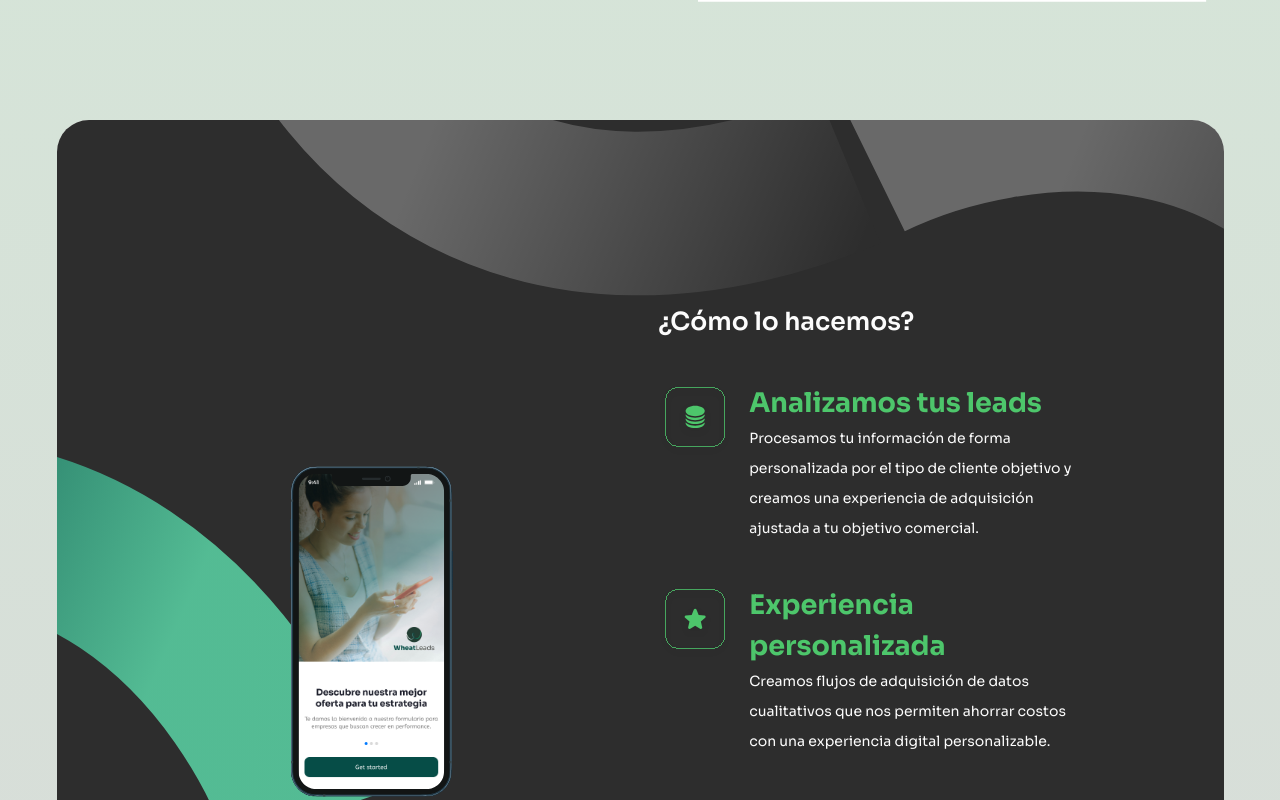
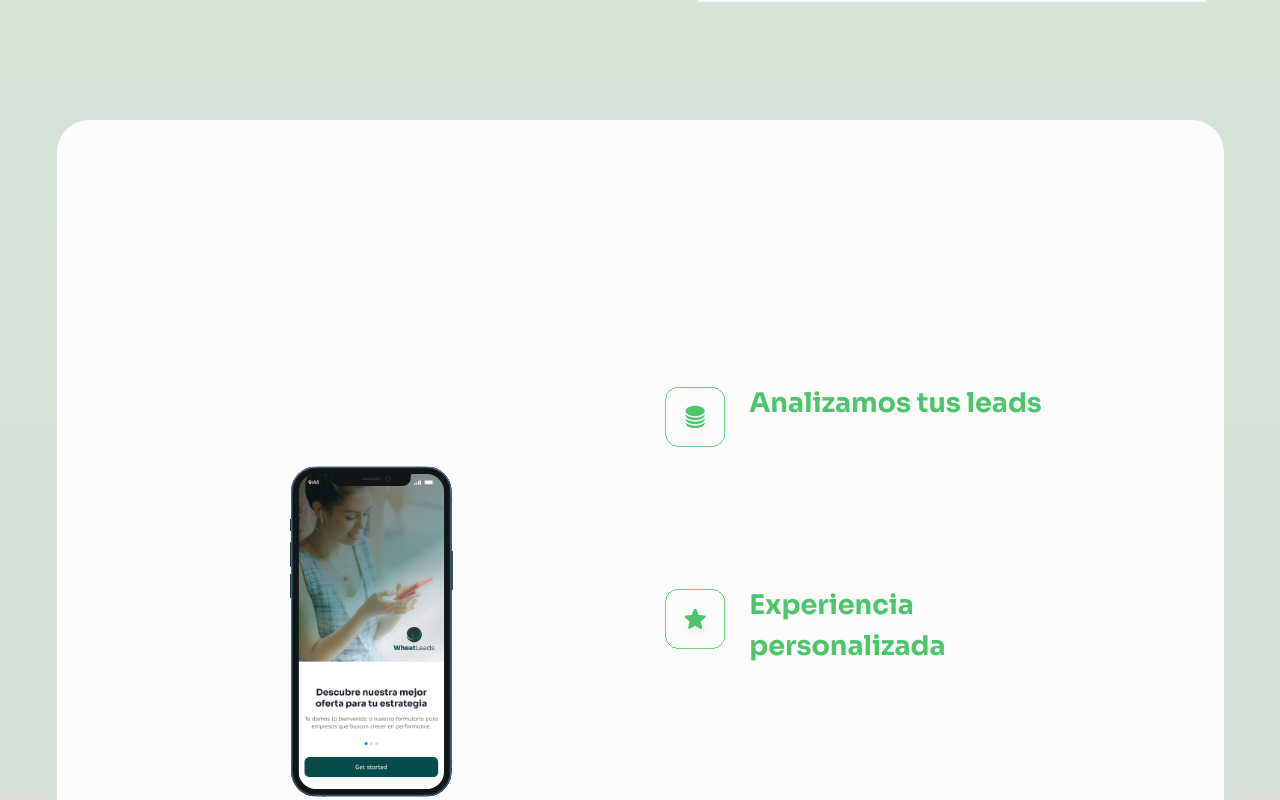
Before and after one commit to germangguerci/wheatleads, a Next.js app: page / in a window 1280 px wide. Shown: the part 2180-2980 px from the top of the page. Built offline with nearby package versions, Linux system fonts and the light colour scheme.

Commit message:
feat(home): revert dynamic loading

```diff
--- a/app/page.tsx
+++ b/app/page.tsx
@@ -15,14 +15,9 @@ import cpg from '../public/ilustracion-cpg.svg';
 import cc from '../public/ilustracion-cc.svg';
 import dev from '../public/ilustracion-dev.svg';
 import easy from '../public/easy.svg';
-import bg1 from '../public/bg-1-total.svg';
 import Contact from '@/components/contact';
 import Link from 'next/link';
-import dynamic from 'next/dynamic';
-
-const PhoneLottie = dynamic(() => import('@/components/phoneLottie'), {
-  ssr: false,
-});
+import PhoneLottie from '@/components/phoneLottie';
 
 export default function Home() {
   return (
@@ -92,7 +87,7 @@ export default function Home() {
             alt="place holder"
             width={391}
             height={352}
-            className="mr-[120px] h-[352px] w-[391px]"
+            className="h-[352px] w-[391px] lg:mr-[120px]"
           />
         </div>
         <div className="mb-[62px] flex w-full items-center  justify-between max-lg:my-8 max-lg:flex-col">
@@ -117,19 +112,6 @@ export default function Home() {
           />
         </div>
         <div className="flex w-full items-center justify-center rounded-[32px] pb-[133px] pl-[75px] pr-[146px] pt-[183px] max-lg:hidden max-lg:p-0 lg:relative lg:z-[-2] lg:bg-[#fcfcfc]">
-          <Image
-            src={bg1}
-            alt="background decoration"
-            fill
-            className="z-[-1] rounded-[32px] object-cover max-lg:hidden"
-          />
-          {/* <Image
-            src={demoApp}
-            alt="Demo onboarding"
-            width={476}
-            height={476}
-            className="size-[476px] max-lg:hidden"
-          /> */}
           <PhoneLottie />
           <div className="ml-[48px] flex w-full flex-col items-start justify-start text-[#FCFCFC] max-lg:mb-[64px] max-lg:ml-0 max-lg:mt-0">
             <h2 className="mb-[42px] text-[25px] font-semibold">
--- a/components/phoneLottie.tsx
+++ b/components/phoneLottie.tsx
@@ -16,5 +16,5 @@ export default function PhoneLottie() {
     });
   }, []);
 
-  return <div ref={animationContainer} className="max-lg:hidden" />;
+  return <div ref={animationContainer} />;
 }
```
